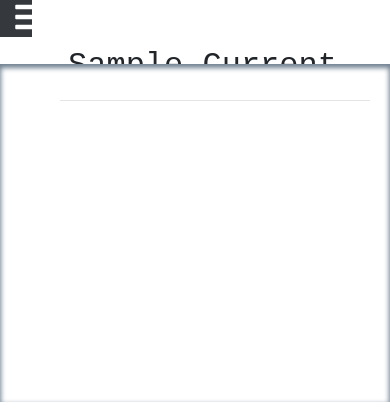
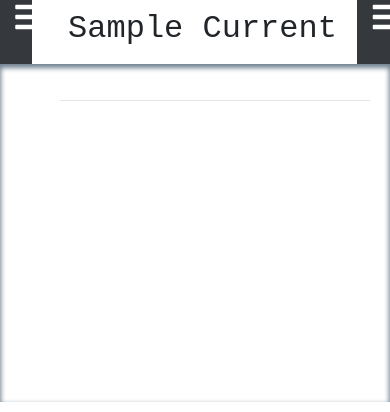
Before and after one commit to Matt-Farncomb/blah-blah-chat-app, a Flask app: template templates/new_channel_template.html in a window 390 px wide. Shown: the top 412 px of the page. Run offline with Flask 2, Linux system fonts and the light colour scheme; the template is opened without the code that fills it: most values are stand-ins (such as "Sample title", 1, 10 or a date in 2020); parts of the project's set-up code (start-up, migrations or seed data) failed here and were passed over; some libraries are stand-ins or nearby versions.

Commit message:
- Improved column responsiveness for all sizes - Mobile size now displays hamburger buttons in correct position

```diff
--- a/static/channel.js
+++ b/static/channel.js
@@ -429,7 +429,7 @@
             document.querySelector('#online-div').classList.add("r_sidebar", "name-height", "col-md-6", "col-lg-5" );
             document.querySelector('#online').classList.add("r_sidebar", "select-height",  "col-md-6", "col-lg-5");
             document.querySelector('#h-title-span').classList.add("invisible");
-            ham2.style.zIndex = "2";
+            ham2.style.zIndex = "5";
             ham2.style.position = "relative"
             rightSidebarActive = true;
             }
--- a/templates/new_channel_template.html
+++ b/templates/new_channel_template.html
@@ -28,15 +28,15 @@
             		<input class="form-control border-0 chan-form chan-name new-chan-name" id='chan-name' type='text' placeholder="  Channels +" onfocus="this.placeholder='  Type new name...'" onblur="this.placeholder = '  Channels +'"></input>
             	</div>
             	<!-- -->
-            	<div class="col-xl-4 col-lg-5 col-md-5 col-sm-11">
+            	<div class="col-xl-4 col-lg-4 col-md-5 col-sm-10 col-10">
             		<h2 id="chan-title">{{current.chan_name}}</h2>
 
             	</div>
-            	<div class="col-xl-4 col-lg-5 col-md-5 col-sm-11" id="home-title-div-big">
+            	<div class="col-xl-4 col-lg-5 col-md-5 col-sm-12" id="home-title-div-big">
             		<h2 id="home-title"><span id="h-title-span">@Home</span></h2>
 
             	</div>
-            	<div class="col-xl-2 col-lg-1 col-md-1 col-sm-5" id="online-div">
+            	<div class="col-xl-2 col-lg-2 col-md-1 col-sm-5" id="online-div">
             		<h5 id="online-title">Users Online</h5>
             	</div>
             	<div class="col-1" id="r-sidebar-toggle"><i class="fas fa-bars"></i></div>
```
